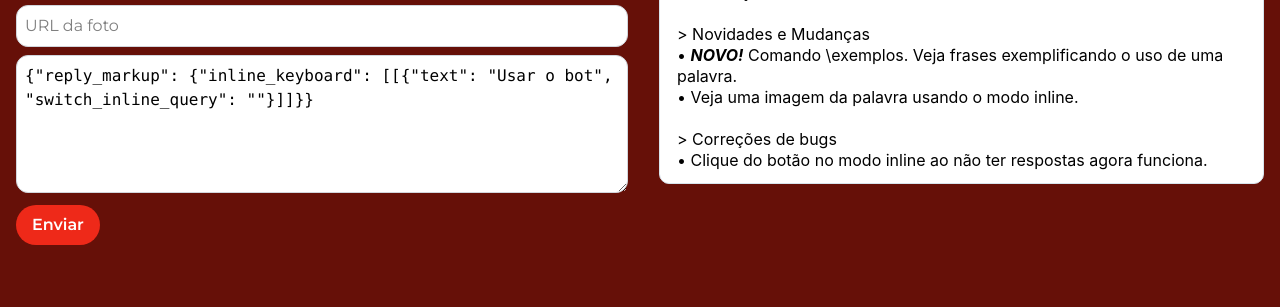
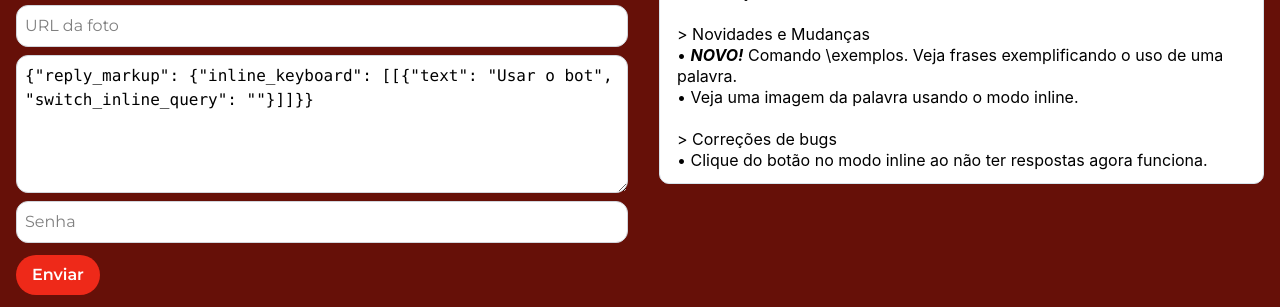
Before and after one commit to enzon19/dicionariobot, a website: page src/web/public/news.html in a window 1280 px wide. Shown: the part 730-1037 px from the top of the page. Before the commit the page ends 987 px from the top, so only its background shows below. Drawn offline with Linux system fonts and the light colour scheme.

Commit message:
feat: password field and changed radio values

```diff
--- a/src/web/public/news.html
+++ b/src/web/public/news.html
@@ -38,9 +38,9 @@
 				<div class="w-1/2">
 					<form action="/sendNews" method="post" enctype="application/x-www-form-urlencoded">
 						<h2 class="mb-2 text-lg font-medium">Modo de Envio</h2>
-						<input type="radio" id="r1" name="type" value="Rascunho" />
+						<input type="radio" id="r1" name="type" value="draft" />
 						<label for="r1" class="mr-2">Rascunho</label>
-						<input type="radio" id="r2" name="type" value="Oficial" />
+						<input type="radio" id="r2" name="type" value="final" />
 						<label for="r2" class="mr-2">Oficial</label>
 						<hr class="mt-2 mb-4" />
 						<textarea
@@ -67,6 +67,12 @@
 							class="form-control focus:border-clear-red hover:border-dry-tomato m-0 mt-2 block w-full rounded-xl border border-solid border-gray-300 bg-white p-2 font-mono text-base text-black transition ease-in-out focus:outline-hidden">
 {"reply_markup": {"inline_keyboard": [[{"text": "Usar o bot", "switch_inline_query": ""}]]}}</textarea
 						>
+						<input
+							type="password"
+							id="password"
+							placeholder="Senha"
+							name="password"
+							class="form-control focus:border-clear-red hover:border-dry-tomato m-0 mt-2 block w-full rounded-xl border border-solid border-gray-300 bg-white p-2 text-base text-black transition ease-in-out focus:outline-hidden" />
 						<input
 							class="bg-red hover:bg-clear-red my-3 cursor-pointer rounded-full px-4 py-2 font-semibold transition-colors hover:transition-colors"
 							type="submit"
```
